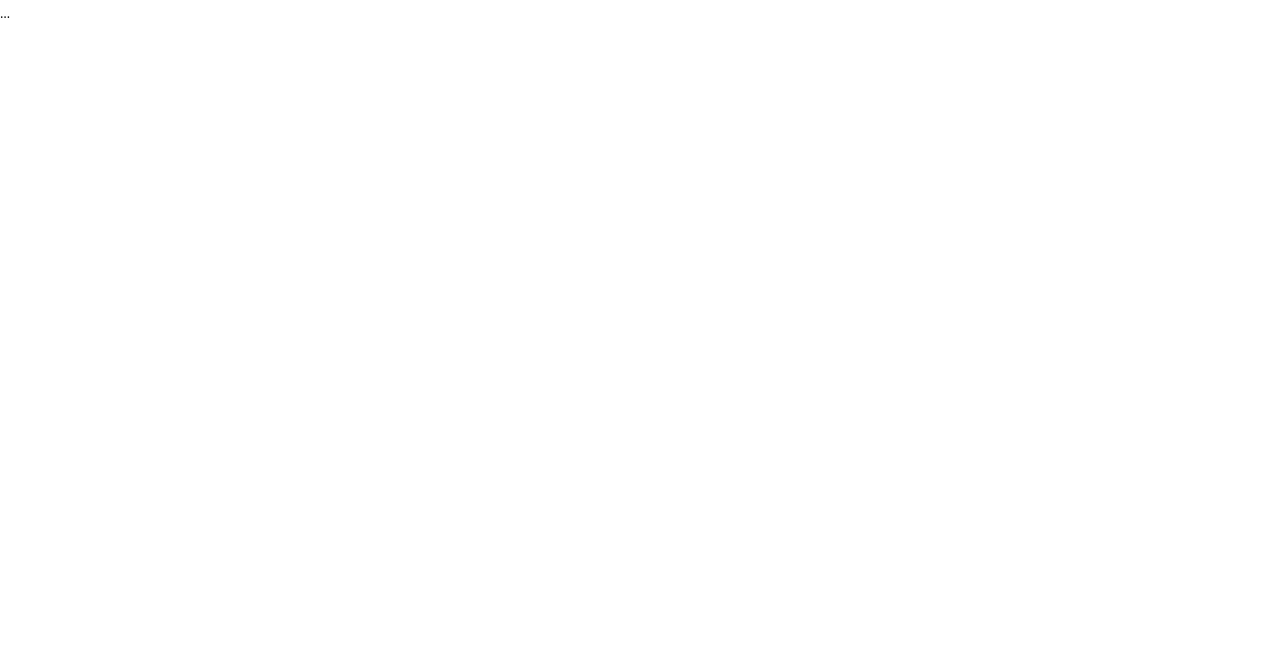
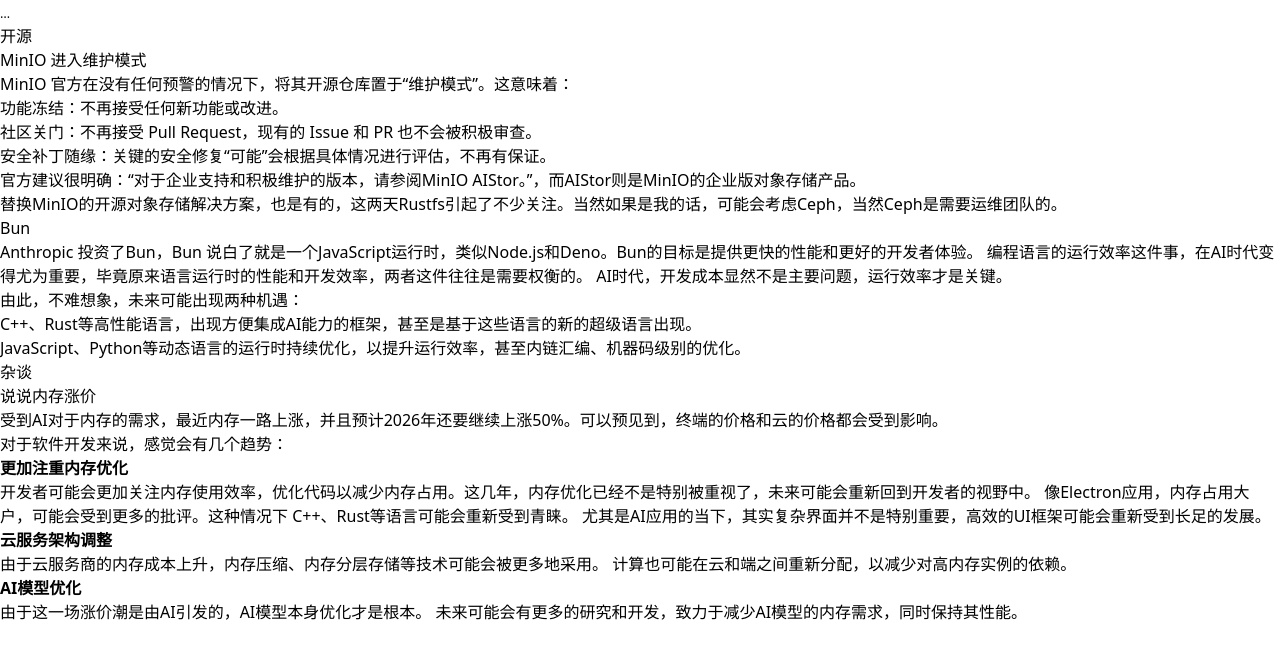
Before and after one commit to matrixji/bin-weekly, an Astro site: page /posts/2550-x in a window 1280 px wide. Built offline with nearby package versions, Linux system fonts and the light colour scheme; Astro itself is replaced by a stand-in of ours.

Commit message:
updates
Signed-off-by: Ji Bin <matrixji@live.com>

```diff
--- a/src/pages/posts/2549-冬日的太阳 copy.md
+++ /dev/null
@@ -1,6 +0,0 @@
----
----
-
-![凌艾工厂](/images/d/2549/img-1909.webp)
-
-<small>...</small>
--- a/src/pages/posts/2550-x.md
+++ b/src/pages/posts/2550-x.md
@@ -3,3 +3,51 @@
 
 
 <small>...</small>
+
+## 开源
+
+### MinIO 进入维护模式
+
+MinIO 官方在没有任何预警的情况下，将其开源仓库置于“维护模式”。这意味着：
+
+- 功能冻结：不再接受任何新功能或改进。
+- 社区关门：不再接受 Pull Request，现有的 Issue 和 PR 也不会被积极审查。
+- 安全补丁随缘：关键的安全修复“可能”会根据具体情况进行评估，不再有保证。
+
+官方建议很明确：“对于企业支持和积极维护的版本，请参阅MinIO AIStor。”，而AIStor则是MinIO的企业版对象存储产品。
+
+替换MinIO的开源对象存储解决方案，也是有的，这两天Rustfs引起了不少关注。当然如果是我的话，可能会考虑Ceph，当然Ceph是需要运维团队的。
+
+### Bun
+
+Anthropic 投资了Bun，Bun 说白了就是一个JavaScript运行时，类似Node.js和Deno。Bun的目标是提供更快的性能和更好的开发者体验。
+编程语言的运行效率这件事，在AI时代变得尤为重要，毕竟原来语言运行时的性能和开发效率，两者这件往往是需要权衡的。
+AI时代，开发成本显然不是主要问题，运行效率才是关键。
+
+由此，不难想象，未来可能出现两种机遇：
+
+- C++、Rust等高性能语言，出现方便集成AI能力的框架，甚至是基于这些语言的新的超级语言出现。
+- JavaScript、Python等动态语言的运行时持续优化，以提升运行效率，甚至内链汇编、机器码级别的优化。
+
+## 杂谈
+### 说说内存涨价
+
+受到AI对于内存的需求，最近内存一路上涨，并且预计2026年还要继续上涨50%。可以预见到，终端的价格和云的价格都会受到影响。
+
+对于软件开发来说，感觉会有几个趋势：
+
+**更加注重内存优化**
+
+开发者可能会更加关注内存使用效率，优化代码以减少内存占用。这几年，内存优化已经不是特别被重视了，未来可能会重新回到开发者的视野中。
+像Electron应用，内存占用大户，可能会受到更多的批评。这种情况下 C++、Rust等语言可能会重新受到青睐。
+尤其是AI应用的当下，其实复杂界面并不是特别重要，高效的UI框架可能会重新受到长足的发展。
+
+**云服务架构调整**
+
+由于云服务商的内存成本上升，内存压缩、内存分层存储等技术可能会被更多地采用。
+计算也可能在云和端之间重新分配，以减少对高内存实例的依赖。
+
+**AI模型优化**
+
+由于这一场涨价潮是由AI引发的，AI模型本身优化才是根本。
+未来可能会有更多的研究和开发，致力于减少AI模型的内存需求，同时保持其性能。
```
